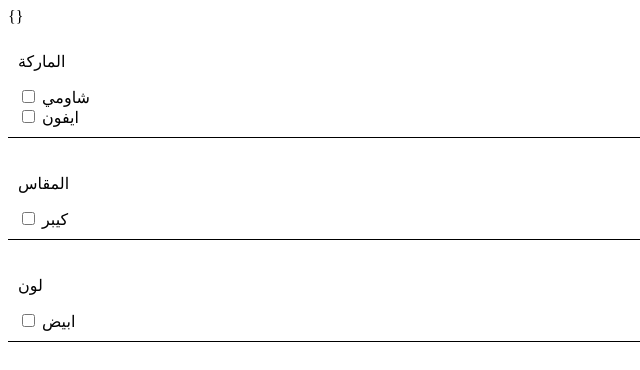
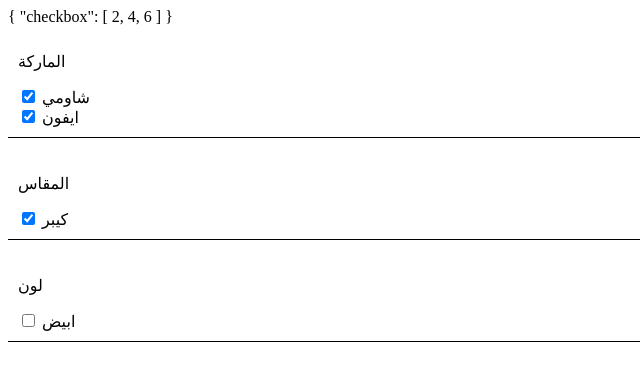
Before and after one commit to MostafaElGamal/vue-dynamic-filters, a Vue app: page / in a window 1280 px wide. Shown: the top 370 px of the page, without its empty margins (0-640 px from the left). Built offline with nearby package versions, Linux system fonts and the light colour scheme.

Commit message:
finish the in & out for the checkbox , WIP in the select value of the checkbox

```diff
--- a/src/App.vue
+++ b/src/App.vue
@@ -1,12 +1,16 @@
 <template>
   <div id="app">
-    {{ test }}
-    <vue-filter :filters="filters" @test="testMethod"></vue-filter>
+    {{ testCheckbox }}
+    <vue-filter
+      :filters="filters"
+      v-model="testCheckbox"
+      :filterValue="testCheckbox"
+    ></vue-filter>
   </div>
 </template>
 
 <script>
-import vueFilter from "@/vue-filter";
+import vueFilter from "./vue-filter";
 import filters from "./filters";
 export default {
   name: "App",
@@ -17,12 +21,10 @@
     return {
       filters: filters,
       test: {},
+      testCheckbox: {
+        checkbox: [2, 4, 6],
+      },
     };
-  },
-  methods: {
-    testMethod(value) {
-      this.test = value;
-    },
   },
 };
 </script>
--- a/src/filters.js
+++ b/src/filters.js
@@ -64,7 +64,7 @@
     display_type: 1,
     options: [
       {
-        id: 2,
+        id: 7,
         title: "ابيض",
         slug: null,
         products_count: 1,
--- a/src/vue-filter/Inputs/checkbox.vue
+++ b/src/vue-filter/Inputs/checkbox.vue
@@ -9,8 +9,9 @@
         type="checkbox"
         class="vue-filter__checkbox-input"
         :id="`id_${_uid}${checkbox.id}`"
+        :value="checkbox.id"
         @change="checkboxChange"
-        :value="checkbox.id"
+        :checked="filterValue[checkboxValueKey].includes(checkbox.id)"
       />
       <label
         class="vue-filter__checkbox-label"
@@ -25,7 +26,7 @@
 export default {
   name: "check-boxs",
   props: {
-    value: {
+    filterValue: {
       type: Object,
       default: () => ({}),
     },
@@ -37,7 +38,7 @@
       type: String,
       default: "checkbox",
     },
-    checkboxOutputKey: {
+    checkboxValueKey: {
       type: String,
       default: "checkbox",
     },
@@ -46,9 +47,10 @@
       default: "title",
     },
   },
+
   methods: {
     checkboxChange(event) {
-      this.$emit("checkboxChanged", event.target.value);
+      this.$emit("checkboxChangeToFilterInputs", event.target._value);
     },
   },
 };
--- a/src/vue-filter/filterInputs.vue
+++ b/src/vue-filter/filterInputs.vue
@@ -3,11 +3,11 @@
     <check-box
       v-if="filterType == checkboxName"
       :options="options"
-      :value="value"
+      :filterValue="filterValue"
       :checkboxName="checkboxName"
-      :checkboxOutputKey="checkboxOutputKey"
+      :checkboxValueKey="checkboxValueKey"
       :checkboxLabelKey="checkboxLabelKey"
-      @checkboxChanged="checkboxChanged"
+      @checkboxChangeToFilterInputs="checkboxChangedToIndex"
     ></check-box>
   </div>
 </template>
@@ -16,7 +16,7 @@
 export default {
   name: "filter-inputs",
   props: {
-    value: {
+    filterValue: {
       type: Object,
       default: () => ({}),
     },
@@ -32,7 +32,7 @@
       type: String,
       default: "checkbox",
     },
-    checkboxOutputKey: {
+    checkboxValueKey: {
       type: String,
       default: "checkbox",
     },
@@ -46,8 +46,8 @@
   },
 
   methods: {
-    checkboxChanged(value) {
-      this.$emit("checkboxChanged", value);
+    checkboxChangedToIndex(value) {
+      this.$emit("checkboxChangedToVueFilter", value);
     },
   },
 };
--- a/src/vue-filter/index.vue
+++ b/src/vue-filter/index.vue
@@ -8,47 +8,29 @@
       <p class="vue-filter__title">
         {{ filter[filterTitleKey] }}
       </p>
-      <!-- <filter-inputs
-        :value="value"
+      <filter-inputs
+        :filterValue="filterValue"
         :filterType="filter[filterTypeKey]"
         :options="filter[filterOptionsKey]"
         :checkboxName="checkboxName"
-        :checkboxOutputKey="checkboxOutputKey"
+        :checkboxValueKey="checkboxValueKey"
         :checkboxLabelKey="checkboxLabelKey"
-        @checkboxChanged="checkboxChanged"
-      ></filter-inputs> -->
-      <div
-        class="vue-filter__checkbox"
-        v-for="checkbox in filter[filterOptionsKey]"
-        :key="checkbox.id"
-      >
-        <input
-          type="checkbox"
-          class="vue-filter__checkbox-input"
-          :id="`id_${_uid}${checkbox.id}`"
-          @change="checkboxChange"
-          :value="checkbox.id"
-        />
-        <label
-          class="vue-filter__checkbox-label"
-          :for="`id_${_uid}${checkbox.id}`"
-        >
-          {{ checkbox[checkboxLabelKey] }}
-        </label>
-      </div>
+        @checkboxChangedToVueFilter="sentCheckbox"
+      ></filter-inputs>
     </div>
   </div>
 </template>
 <script>
-// import filterInputs from "./filterInputs";
+import filterInputs from "./filterInputs";
 export default {
   name: "vue-filter",
   props: {
+    // Data
     filters: {
       type: Array,
       default: () => [],
     },
-    value: {
+    filterValue: {
       type: Object,
       default: () => ({}),
     },
@@ -56,10 +38,12 @@
       type: Object,
       default: () => ({}),
     },
+    // Methods Type
     methodType: {
       type: String,
       default: "m1",
     },
+    // Filter Info
     filterTitleKey: {
       type: String,
       default: "title",
@@ -76,6 +60,7 @@
       type: String,
       default: "filter_type",
     },
+    // Checkbox Info
     checkboxName: {
       type: String,
       default: "checkbox",
@@ -84,40 +69,34 @@
       type: String,
       default: "title",
     },
-    checkboxOutputKey: {
+    checkboxValueKey: {
       type: String,
       default: "checkbox",
     },
   },
   components: {
-    // filterInputs,
+    filterInputs,
   },
   methods: {
-    checkboxChanged(selectedCheckbox) {
-      let value, checkboxOutputKey;
-      value = this.value;
-      checkboxOutputKey = this.checkboxOutputKey;
-
+    sentCheckbox(selectedCheckbox) {
+      let value, checkboxValueKey;
+      value = this.filterValue;
+      checkboxValueKey = this.checkboxValueKey;
       // Check if there is a array in checkbox key if not asssign an new array.
-      if (!value[checkboxOutputKey]) {
-        value[checkboxOutputKey] = [];
+      if (!value[checkboxValueKey]) {
+        value[checkboxValueKey] = [];
       }
       // Check if this seleceted checkbox in array or not if not remove it.
-      if (value[checkboxOutputKey].includes(selectedCheckbox)) {
-        const index = value[checkboxOutputKey].indexOf(selectedCheckbox);
-        value[checkboxOutputKey].splice(index, 1);
+      if (value[checkboxValueKey].includes(selectedCheckbox)) {
+        const index = value[checkboxValueKey].indexOf(selectedCheckbox);
+        value[checkboxValueKey].splice(index, 1);
       } else {
-        value[checkboxOutputKey].push(selectedCheckbox);
+        value[checkboxValueKey].push(selectedCheckbox);
       }
-
-      if (!value[checkboxOutputKey].length) {
-        delete value[checkboxOutputKey];
+      if (!value[checkboxValueKey].length) {
+        delete value[checkboxValueKey];
       }
-
-      this.$emit("test", this.value);
-    },
-    checkboxChange(event) {
-      this.checkboxChanged(event.target.value);
+      this.$emit("input", { ...this.filterValue });
     },
   },
 };
```
